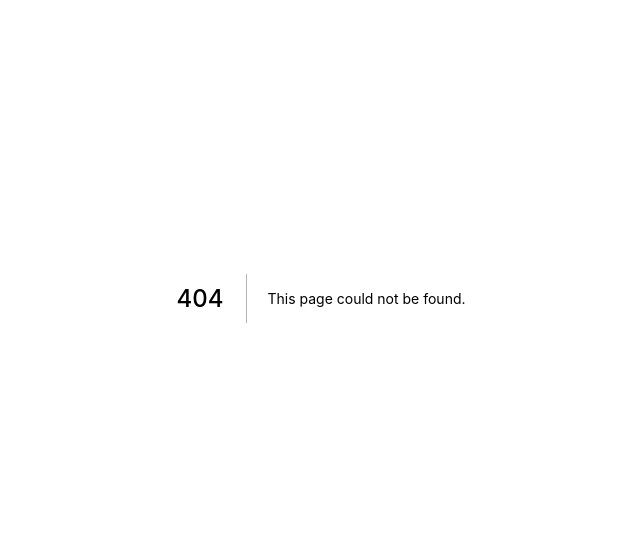
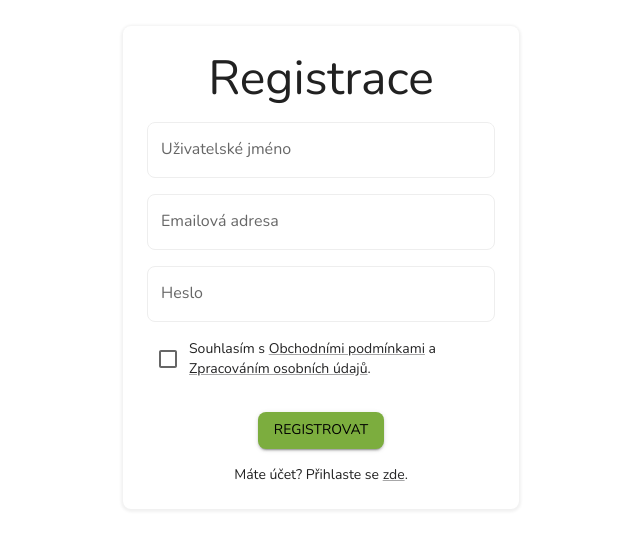
Before and after one commit to Morcinus/Linguino-Frontend, a Next.js app: page /signup in a window 1280 px wide. Before the commit this address had no page. Shown: the part 102-650 px from the top of the page, without its empty margins (319-959 px from the left). Built offline with nearby package versions, Linux system fonts and the light colour scheme.

Commit message:
feat: :sparkles: Add signup page

```diff
--- /dev/null
+++ b/pages/signup.tsx
@@ -0,0 +1,169 @@
+import React from "react";
+import { useForm } from "react-hook-form";
+import Link from "@mui/material/Link";
+
+// Material UI
+import Typography from "@mui/material/Typography";
+import TextField from "@mui/material/TextField";
+import LoadingButton from "@mui/lab/LoadingButton";
+import Card from "@mui/material/Card";
+import Box from "@mui/material/Box";
+import Stack from "@mui/material/Stack";
+import Container from "@mui/material/Container";
+import Checkbox from "@mui/material/Checkbox";
+import FormControlLabel from "@mui/material/FormControlLabel";
+import { FormHelperText } from "@mui/material";
+
+// API
+import useAuth from "../util/useAuth";
+
+const EMAIL_REGEX = /\S+@\S+\.\S+/;
+
+interface InputTypes {
+  username: string;
+  email: string;
+  password: string;
+  checked: boolean;
+}
+
+function Signup() {
+  const {
+    register,
+    handleSubmit,
+    formState: { errors },
+  } = useForm<InputTypes>();
+  //const [loading, setLoading] = useState(false);
+  const { signUp, loading } = useAuth();
+
+  const onSubmit = (data: {
+    username: string;
+    email: string;
+    password: string;
+  }) => {
+    signUp(data.username, data.email, data.password);
+  };
+
+  return (
+    <div>
+      <Container maxWidth="xs">
+        <Box sx={{ my: 16 }}>
+          <Card sx={{ p: 3, textAlign: "center" }}>
+            <Stack direction="column" justifyContent="center" spacing={2}>
+              <Typography variant="h3" sx={{ mb: 2 }}>
+                Registrace
+              </Typography>
+              <Stack
+                direction="column"
+                justifyContent="center"
+                spacing={2}
+                component="form"
+                noValidate
+                onSubmit={handleSubmit(onSubmit)}
+                style={{ textAlign: "center" }}
+              >
+                <TextField
+                  id="username"
+                  type="text"
+                  label="Uživatelské jméno"
+                  helperText={
+                    errors.username?.type === "required" &&
+                    "Toto pole je povinné!"
+                  }
+                  error={errors.username !== undefined}
+                  {...register("username", {
+                    required: true,
+                  })}
+                  fullWidth
+                  autoComplete="username"
+                />
+                <TextField
+                  id="email"
+                  type="email"
+                  label="Emailová adresa"
+                  helperText={
+                    errors.email?.type === "required"
+                      ? "Toto pole je povinné!"
+                      : errors.email?.type === "pattern" &&
+                        "Neplatná emailová adresa!"
+                  }
+                  error={errors.email !== undefined}
+                  {...register("email", {
+                    required: true,
+                    pattern: EMAIL_REGEX,
+                  })}
+                  fullWidth
+                  autoComplete="email"
+                />
+                <TextField
+                  id="password"
+                  type="password"
+                  label="Heslo"
+                  helperText={
+                    errors.password?.type === "required"
+                      ? "Toto pole je povinné!"
+                      : errors.password?.type === "minLength" &&
+                        "Heslo musí být dlouhé alespoň 6 znaků!"
+                  }
+                  error={errors.password !== undefined}
+                  {...register("password", {
+                    required: true,
+                    minLength: 6,
+                  })}
+                  fullWidth
+                  autoComplete="new-password"
+                />
+                <FormControlLabel
+                  control={
+                    <Checkbox {...register("checked", { required: true })} />
+                  }
+                  label={
+                    <Typography variant="body2" sx={{ textAlign: "left" }}>
+                      Souhlasím s{" "}
+                      <Link
+                        target="blank_"
+                        href="https://www.pandulino.com/vseobecne-obchodni-podminky/"
+                      >
+                        Obchodními podmínkami
+                      </Link>{" "}
+                      a{" "}
+                      <Link
+                        target="blank_"
+                        href="https://www.pandulino.com/ochrana-osobnich-udaju/"
+                      >
+                        Zpracováním osobních údajů
+                      </Link>
+                      .
+                    </Typography>
+                  }
+                />
+                <FormHelperText
+                  error={errors.checked !== undefined}
+                  sx={{ textAlign: "center" }}
+                >
+                  {errors.checked?.type === "required" &&
+                    "Musíte souhlasit s podmínkami!"}
+                </FormHelperText>
+                <Box>
+                  <LoadingButton
+                    type="submit"
+                    variant="contained"
+                    color="secondary"
+                    disabled={loading}
+                    loading={loading}
+                  >
+                    Registrovat
+                  </LoadingButton>
+                </Box>
+              </Stack>
+              <Typography variant="body2">
+                Máte účet? Přihlaste se <Link href="/login">zde</Link>.
+              </Typography>
+            </Stack>
+          </Card>
+        </Box>
+      </Container>
+    </div>
+  );
+}
+
+export default Signup;
```
